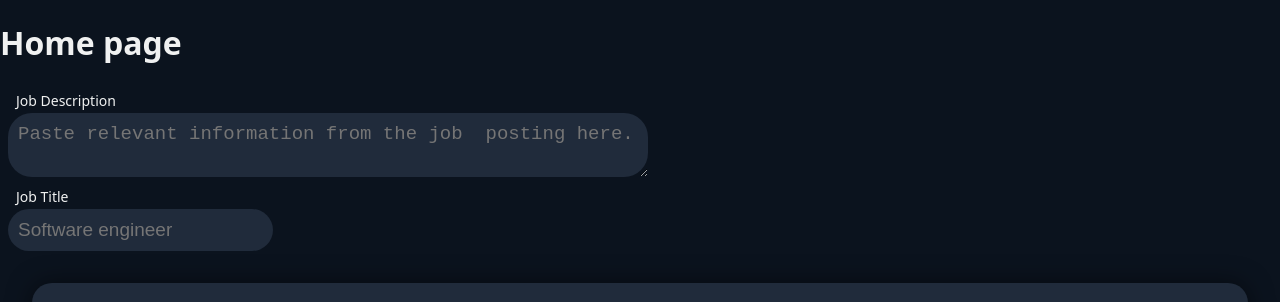
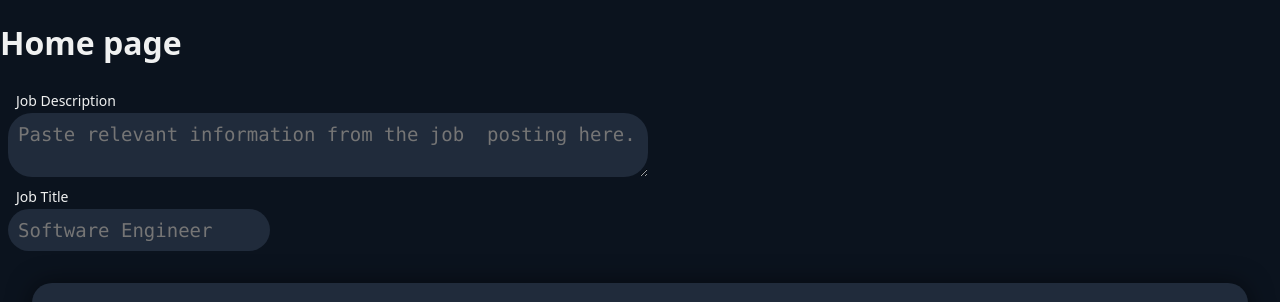
Before and after one commit to Nyakuma101/job-tracker, a React (Create React App) app: page / in a window 1280 px wide. Shown: the top 302 px of the page. Built offline with nearby package versions, Linux system fonts and the light colour scheme.

Commit message:
LongTextField and ShortTextField: Font changed

```diff
--- a/src/components/LongTextField/LongTextField.module.css
+++ b/src/components/LongTextField/LongTextField.module.css
@@ -19,7 +19,7 @@
   padding: 10px;
   border: none;
   width: 100%;
-
+  font-family: source-code-pro, Menlo, Monaco, Consolas, 'Courier New', monospace;
   &:focus {
     color: var(--text-primary-color);
     outline: 1px solid var(--text-primary-color);
--- a/src/components/ShortTextField/ShortTextField.jsx
+++ b/src/components/ShortTextField/ShortTextField.jsx
@@ -5,7 +5,7 @@ export default function ShortTextField({ text }) {
     <label className={styles.label}>
       <div className={styles.container}>
         <div className={styles.text}>{text}</div>
-        <input placeholder={'Software engineer'} type="text" name="title__name" className={styles.input}></input>
+        <input placeholder={'Software Engineer'} type="text" name="title__name" className={styles.input}></input>
       </div>
     </label>
   );
--- a/src/components/ShortTextField/ShortTextField.module.css
+++ b/src/components/ShortTextField/ShortTextField.module.css
@@ -17,6 +17,7 @@
   font-size: 19px;
   padding: 10px;
   border: none;
+  font-family: source-code-pro, Menlo, Monaco, Consolas, 'Courier New', monospace;
 
   &:focus {
     color: var(--text-primary-color);
```
